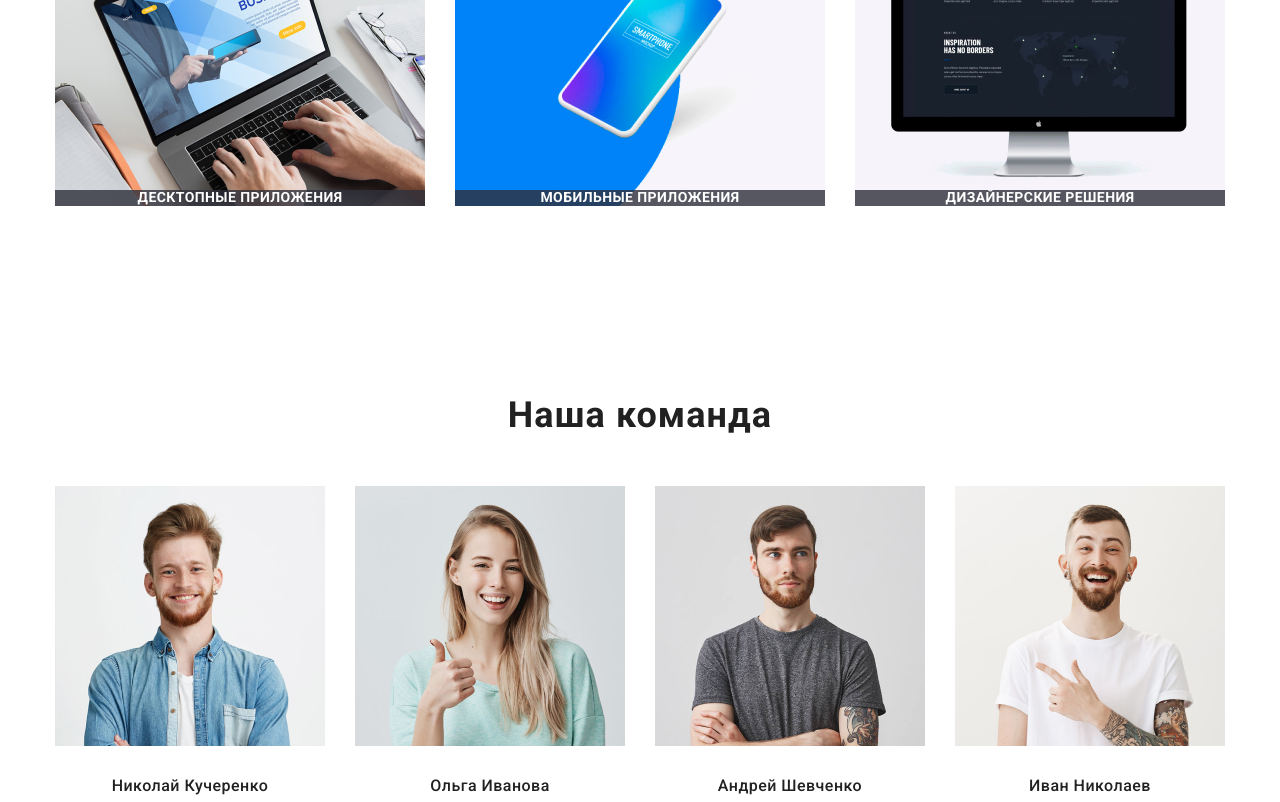
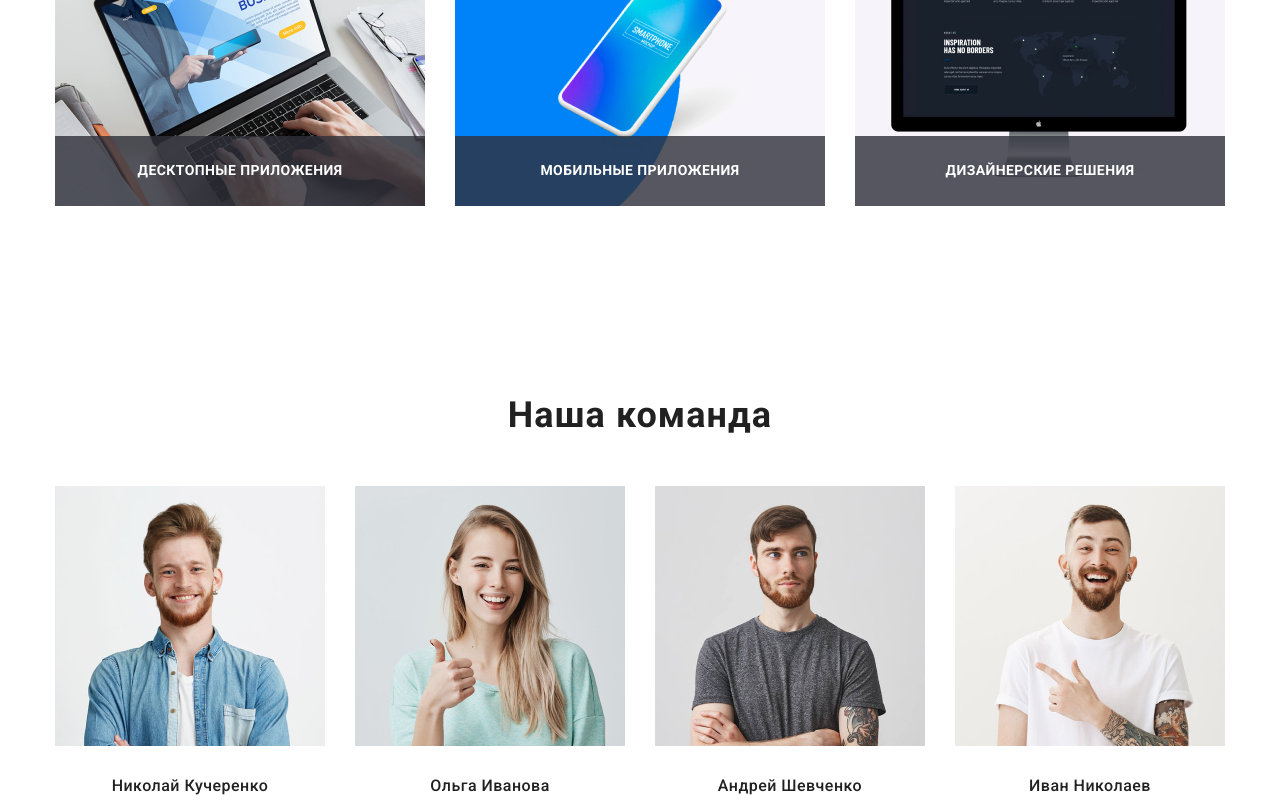
Before and after one commit to Ekateryna991/goit-markup-hw-03, a plain HTML site: page index.html in a window 1280 px wide. Shown: the part 1300-2102 px from the top of the page. Drawn offline with nearby package versions, Linux system fonts and the light colour scheme.

Commit message:
22062020

```diff
--- a/css/styles.css
+++ b/css/styles.css
@@ -318,7 +318,9 @@ a {
 
   position: absolute;
   width: 370px;
+  height: 70px;
   bottom: 0px;
+  padding-top: 27px;
 
   font-weight: 700;
   font-size: 14px;
```
